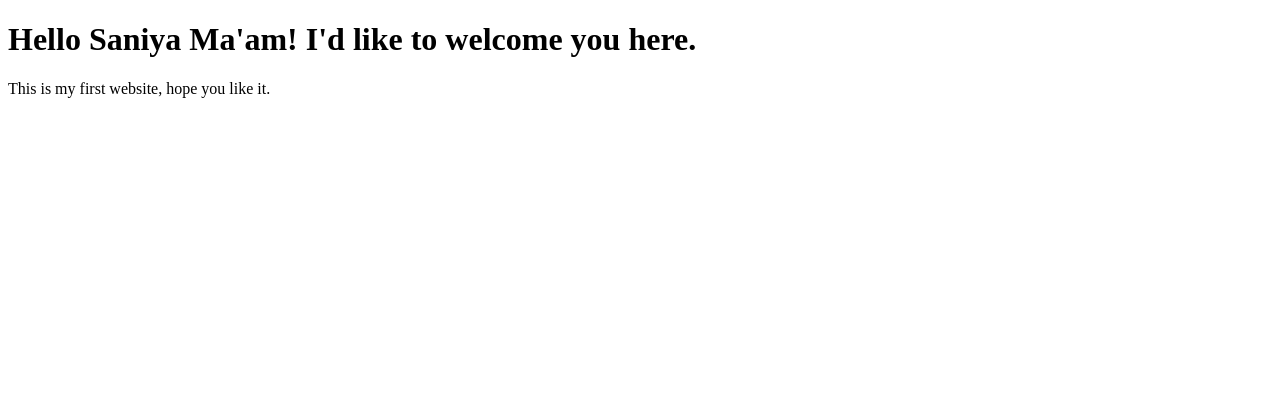
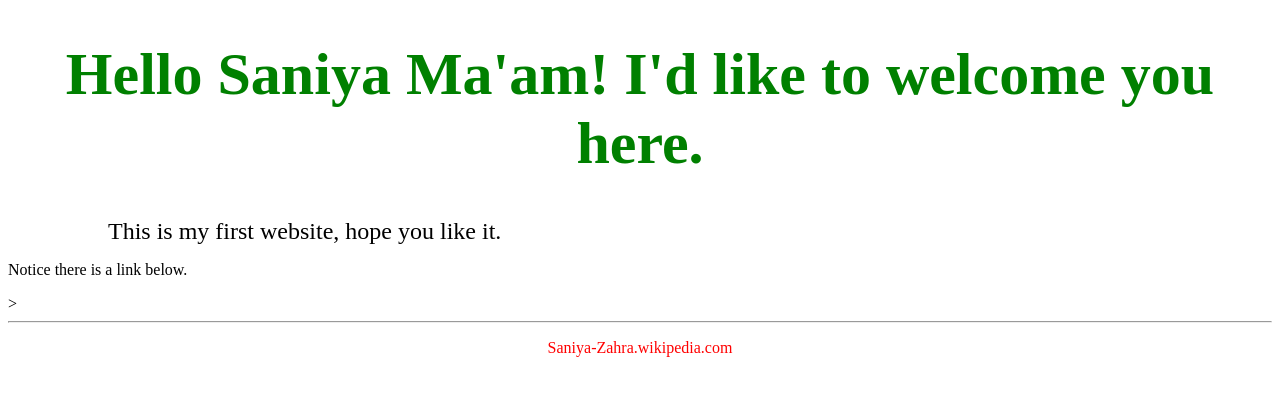
Before and after one commit to shubh-anshu/course-test, a plain HTML site: page site/index.html in a window 1280 px wide. Drawn offline with Linux system fonts and the light colour scheme.

Commit message:
Small addition to our repository.

```diff
--- a/site/index.html
+++ b/site/index.html
@@ -1,10 +1,18 @@
 <!DOCTYPE html>
 <html>
-<head>
-	<title>Shubhanshu</title>
-</head>
-<body>
-<h1> Hello Saniya Ma'am! I'd like to welcome you here.</h1>
-		<p>This is my first website, hope you like it.</p>
-</body>
+	<head>
+		<title>Shubhanshu</title>
+	</head>
+	<body>
+		<h1 style="color: green; font-size: 60px; text-align: center;"> Hello Saniya Ma'am! I'd like to welcome you here.</h1>
+		<p style="margin: 0 100px 0 100px; font-size: 1.5em;">This is my first website, hope you like it.</p>
+		<p>Notice there is a link below.</p>>
+		<footer>
+			<hr>
+			<p style="color: red; text-align: center;" onclick="alert('Dear Saniya! You do not have any wikipedia page yet');">
+				Saniya-Zahra.wikipedia.com
+			</p>
+		</footer>
+
+	</body>
 </html>
```
